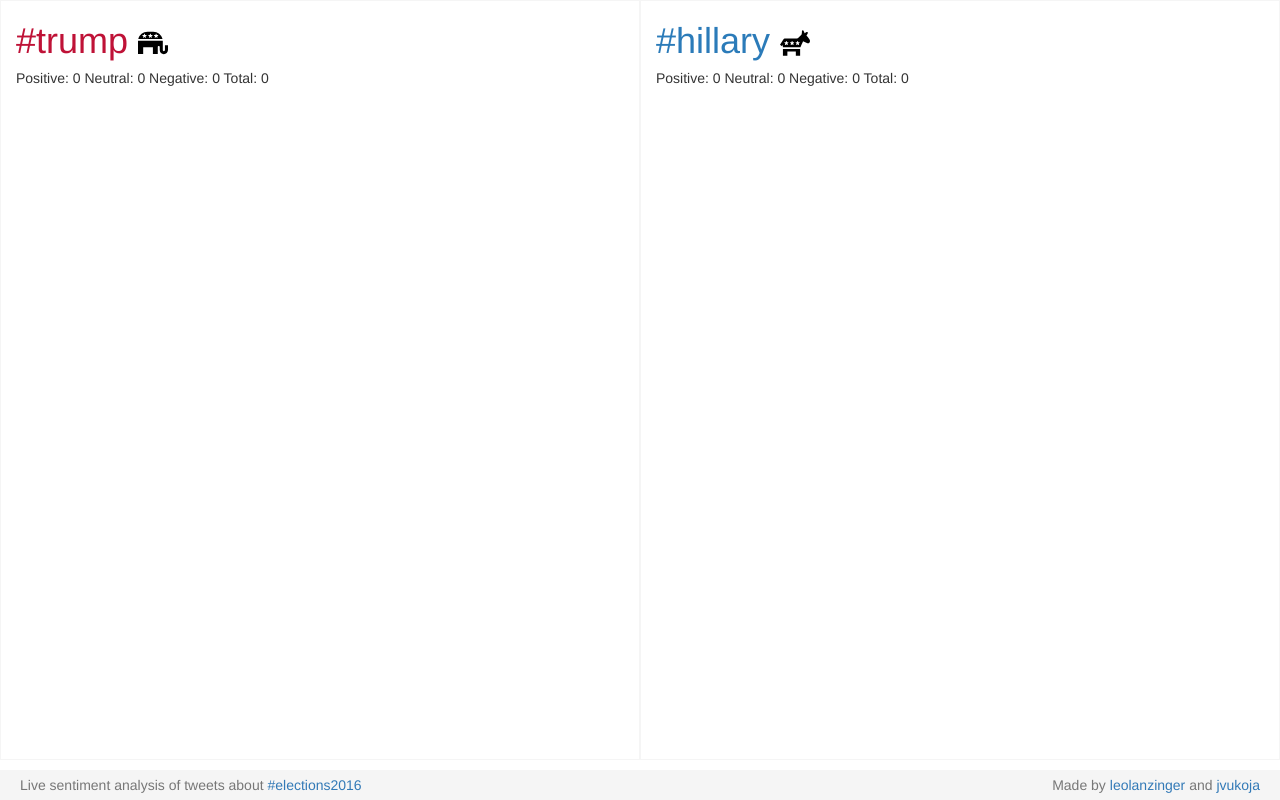
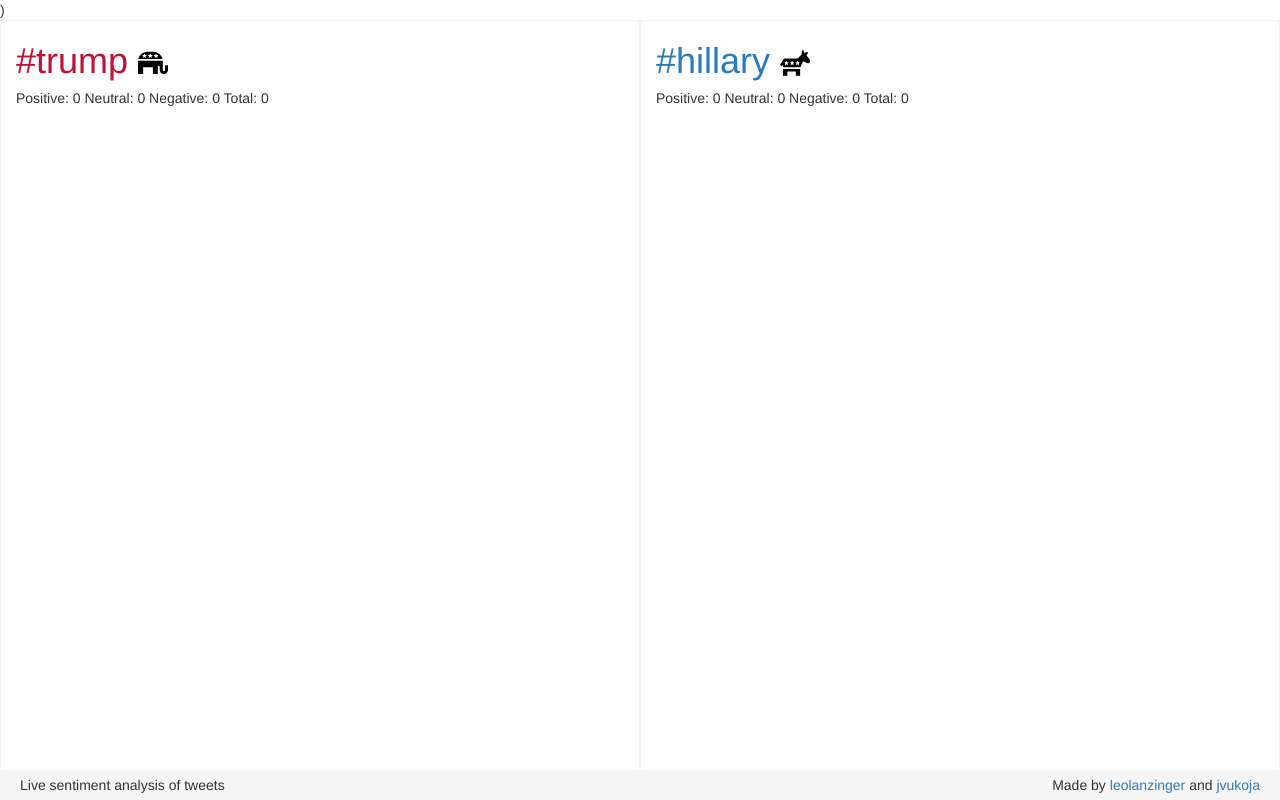
Before and after one commit to leolanzinger/twitterusaelectionpredictor, a website: page index.html in a window 1280 px wide. Drawn offline with nearby package versions, Linux system fonts and the light colour scheme; a script that the page names is missing.

Commit message:
fixed footer and added meta image html

```diff
--- a/index.html
+++ b/index.html
@@ -4,6 +4,28 @@
   <title>USA election 2016 Twitter Sentiment Analysis</title>
   <link href="https://maxcdn.bootstrapcdn.com/bootstrap/3.3.7/css/bootstrap.min.css" rel="stylesheet" integrity="sha384-BVYiiSIFeK1dGmJRAkycuHAHRg32OmUcww7on3RYdg4Va+PmSTsz/K68vbdEjh4u" crossorigin="anonymous">
   <meta name="viewport" content="width=device-width, initial-scale=1, maximum-scale=1, user-scalable=no">
+  <meta name="description" content="USA 2016 presidential election twitter analyzer. Parsing tweets about #trump and #hillary and analyzing their sentiment." />
+
+  <meta itemprop="name" content="USA election 2016 Twitter Sentiment Analysis">
+  <meta itemprop="description" content="USA 2016 presidential election twitter analyzer. Parsing tweets about #trump and #hillary and analyzing their sentiment.">
+  <meta itemprop="image" content="svg/twitterAnalysis.jpg">
+)
+  <!-- Twitter Card data -->
+  <meta name="twitter:card" content="summary_large_image">
+  <meta name="twitter:site" content="@publisher_handle">
+  <meta name="twitter:title" content="USA election 2016 Twitter Sentiment Analysis">
+  <meta name="twitter:description" content="USA 2016 presidential election twitter analyzer. Parsing tweets about #trump and #hillary and analyzing their sentiment.">
+  <meta name="twitter:creator" content="@author_handle">
+  <!-- Twitter summary card with large image must be at least 280x150px -->
+  <meta name="twitter:image:src" content="svg/twitterAnalysis.jpg">
+
+  <!-- Open Graph data -->
+  <meta property="og:title" content="USA election 2016 Twitter Sentiment Analysis" />
+  <meta property="og:type" content="article" />
+  <meta property="og:url" content="http://usa2016livetweets.herokuapp.com//" />
+  <meta property="og:image" content="svg/twitterAnalysis.jpg" />
+  <meta property="og:description" content="USA 2016 presidential election twitter analyzer. Parsing tweets about #trump and #hillary and analyzing their sentiment." />
+  <meta property="og:site_name" content="usa2016livetweets" />
   <style>
     html, body {
       height: 100%;
@@ -22,7 +44,7 @@
       bottom: 0;
       width: 100%;
       /* Set the fixed height of the footer here */
-      height: 30px;
+      min-height: 30px;
       background-color: #f5f5f5;
       padding: 5px;
     }
@@ -60,7 +82,16 @@
   </div>
   <footer class="footer">
     <div class="container-fluid">
-      <p class="text-muted">Live sentiment analysis of tweets about <a href="https://twitter.com/hashtag/election2016">#elections2016</a> <span class="pull-right">Made by <a href="https://github.com/leolanzinger">leolanzinger</a> and <a href="https://github.com/stenbln">jvukoja</a></span></p>
+      <div class="row">
+        <div class="col-md-6">
+          <span class="visible-md visible-lg">Live sentiment analysis of tweets</span>
+          <span class="visible-sm visible-xs text-center">Live sentiment analysis of tweets</span>
+        </div>
+        <div class="col-md-6">
+          <span class="visible-md visible-lg pull-right">Made by <a href="https://github.com/leolanzinger">leolanzinger</a> and <a href="https://github.com/stenbln">jvukoja</a></span></p>
+          <span class="visible-sm visible-xs text-center">Made by <a href="https://github.com/leolanzinger">leolanzinger</a> and <a href="https://github.com/stenbln">jvukoja</a></span></p>
+        </div>
+      </div>
     </div>
   </footer>
   <script src="https://cdn.socket.io/socket.io-1.2.0.js"></script>
--- a/server.js
+++ b/server.js
@@ -37,7 +37,7 @@ twit_h.on('tweet', function (tweet) {
     tweet.t_sentiment = analyser.classify(tweet.text);
     io.emit('tweet_h', tweet);
   }
-})
+});
 
 twit_t.track('trump');
 twit_h.track('hillary');
```
